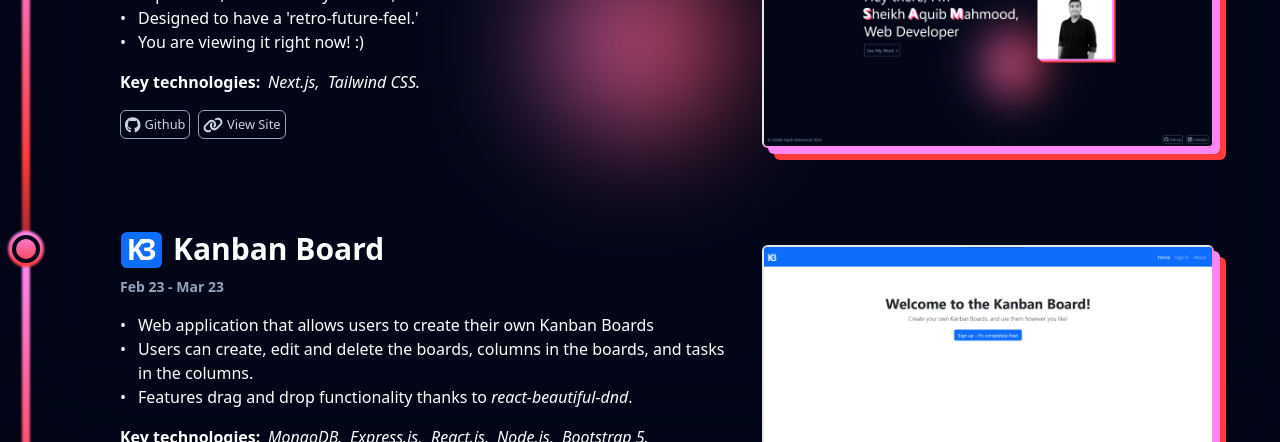
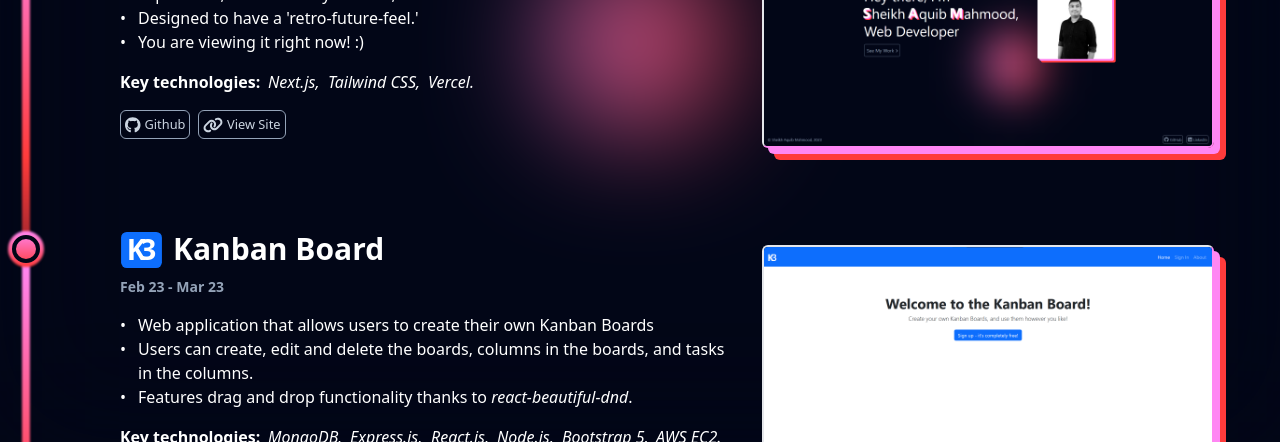
Before and after one commit to RabbitSam/portfolio, a Next.js app in the folder portfolio_next/: page /projects in a window 1280 px wide. Shown: the part 358-800 px from the top of the page. Built offline with nearby package versions, Linux system fonts and the light colour scheme.

Commit message:
Updated resume and projects section slightly.

```diff
--- a/portfolio_next/pages/projects.js
+++ b/portfolio_next/pages/projects.js
@@ -80,7 +80,7 @@ export default function Projects() {
                             "Designed to have a 'retro-future-feel.'",
                             "You are viewing it right now! :)"
                         ]}
-                        technologies={["Next.js", "Tailwind CSS"]}
+                        technologies={["Next.js", "Tailwind CSS", "Vercel"]}
                         projectLinks={{
                             github: "https://github.com/RabbitSam/portfolio",
                             site: "/"
@@ -136,7 +136,7 @@ export default function Projects() {
                             "Users can create, edit and delete the boards, columns in the boards, and tasks in the columns.",
                             <>Features drag and drop functionality thanks to <em>react-beautiful-dnd</em>.</>
                         ]}
-                        technologies={["MongoDB", "Express.js", "React.js", "Node.js", "Bootstrap 5"]}
+                        technologies={["MongoDB", "Express.js", "React.js", "Node.js", "Bootstrap 5", "AWS EC2"]}
                         projectLinks={{
                             github: "https://github.com/RabbitSam/KanbanBoard",
                             site: "http://ec2-13-53-137-65.eu-north-1.compute.amazonaws.com/"
```
Also changed, not shown: 1 other file (tests, documents, lock files or other folders).
